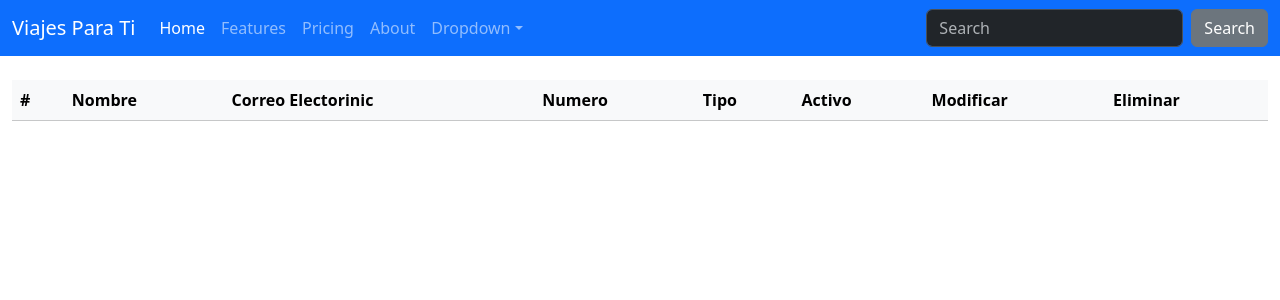
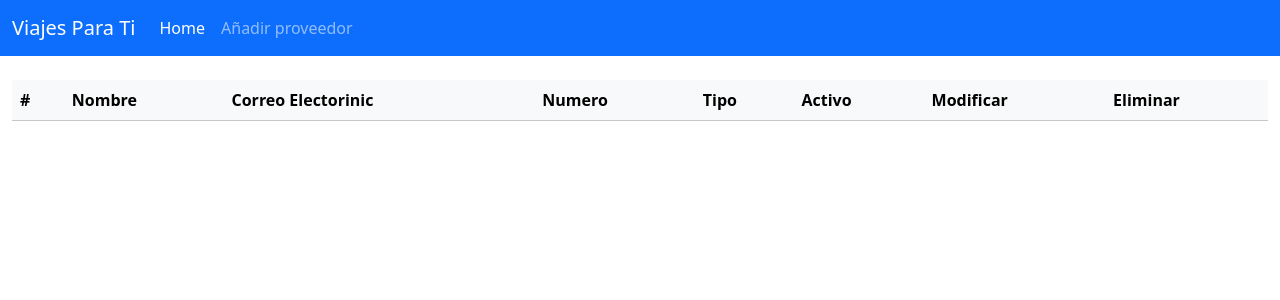
Before and after one commit to adil-zero-one/proveedores-symfony-viajespti, a Symfony app: template templates/proveedores/index.html.twig in a window 1280 px wide. Shown: the top 300 px of the page. Run offline with Twig, Linux system fonts and the light colour scheme; the template is opened without the code that fills it, so the values that code supplies are empty; some libraries are stand-ins or nearby versions.

Commit message:
Creacion del edit y el new -> file/controller, retoces en el index, navbar, entity y el form

```diff
--- a/templates/partials/navbar.html.twig
+++ b/templates/partials/navbar.html.twig
@@ -1,41 +1,21 @@
-
 <nav class="navbar navbar-expand-lg bg-primary" data-bs-theme="dark">
   <div class="container-fluid">
-    <a class="navbar-brand" href="#">Viajes Para Ti</a>
-    <button class="navbar-toggler" type="button" data-bs-toggle="collapse" data-bs-target="#navbarColor01" aria-controls="navbarColor01" aria-expanded="false" aria-label="Toggle navigation">
+    <a class="navbar-brand" href="{{path('listado_proveedores')}}">Viajes Para Ti</a>
+    <button class="navbar-toggler" type="button" data-bs-toggle="collapse" data-bs-target="#navbarColor01"
+      aria-controls="navbarColor01" aria-expanded="false" aria-label="Toggle navigation">
       <span class="navbar-toggler-icon"></span>
     </button>
     <div class="collapse navbar-collapse" id="navbarColor01">
       <ul class="navbar-nav me-auto">
         <li class="nav-item">
-          <a class="nav-link active" href="#">Home
+          <a class="nav-link active" href="{{path('listado_proveedores')}}">Home
             <span class="visually-hidden">(current)</span>
           </a>
         </li>
         <li class="nav-item">
-          <a class="nav-link" href="#">Features</a>
+          <a class="nav-link" href="{{ path('nuevo_proveedor') }}">Añadir proveedor</a>
         </li>
-        <li class="nav-item">
-          <a class="nav-link" href="#">Pricing</a>
-        </li>
-        <li class="nav-item">
-          <a class="nav-link" href="#">About</a>
-        </li>
-        <li class="nav-item dropdown">
-          <a class="nav-link dropdown-toggle" data-bs-toggle="dropdown" href="#" role="button" aria-haspopup="true" aria-expanded="false">Dropdown</a>
-          <div class="dropdown-menu">
-            <a class="dropdown-item" href="#">Action</a>
-            <a class="dropdown-item" href="#">Another action</a>
-            <a class="dropdown-item" href="#">Something else here</a>
-            <div class="dropdown-divider"></div>
-            <a class="dropdown-item" href="#">Separated link</a>
-          </div>
-        </li>
-      </ul>
-      <form class="d-flex">
-        <input class="form-control me-sm-2" type="search" placeholder="Search">
-        <button class="btn btn-secondary my-2 my-sm-0" type="submit">Search</button>
-      </form>
+
     </div>
   </div>
 </nav>
--- a/templates/proveedores/index.html.twig
+++ b/templates/proveedores/index.html.twig
@@ -8,6 +8,10 @@
 </div>
 {% endfor %}
 
+{% for message in app.flashes('nuevoProveedor') %}
+<div class="alert alert-success text-center mt-4">{{ message }}</div>
+{% endfor %}
+
 {# este index esta repartido en tablas para desktop y cartas para mobiles
 tenia la tabla hecha al principio y estaba explorando algo mejor
 iba a hacer carta con numeros 1 - 2 - 3 en un cuadro y despues hacer una ruta
@@ -16,6 +20,8 @@
 he decidido poner dos versiones para no borar las cartas que me han gustado tambien al final.
 las cartas al final son simples, creo que en una version de movil ira mejor, todo accesible
 con una mano #}
+
+
 
 {# tabla para desktop #}
 
@@ -42,48 +48,19 @@
 				<td>{{ proveedor.email }}</td>
 				<td>{{ proveedor.telefono }}</td>
 				<td>{{ proveedor.tipoProveedor }}</td>
-				<td>{% if proveedor.activo %} si {% else %}
+				<td class="{{proveedor.activo? 'text-success' : 'text-danger'}}">{% if proveedor.activo %} si {% else %}
 					no
 					{% endif %}
 				</td>
 				<td>
-					<div class="btn btn-warning">
-						modificar</div>
+					<a href="{{ path('modificar_proveedor', {id: proveedor.id}) }}" class="btn btn-warning ">
+						Modificar
+					</a>
 				</td>
 				<td>
-					{# voy a re utilizar un modal que usé en mi ultimo proyecto
-					pero de laravel, cambiare un par de cosas para que lo acepta symfony #}
+
 					<button class="btn btn-danger" data-bs-toggle="modal"
 						data-bs-target="#modal{{ proveedor.id }}">Borrar</button>
-
-					<!-- Modal -->
-					<div class="modal fade" id="modal{{ proveedor.id }}" tabindex="-1"
-						aria-labelledby="modalLabel{{ proveedor.id }}" aria-hidden="true">
-						<div class="modal-dialog modal-dialog-centered">
-							<div class="modal-content">
-								<div class="modal-header">
-									<h1 class="modal-title fs-5 text-danger" id="modalLabel{{ proveedor.id }}">
-										Atencion!!</h1>
-									<button type="button" class="btn-close" data-bs-dismiss="modal"
-										aria-label="Close"></button>
-								</div>
-								<div class="modal-body">
-									Estas a punto de borrar el proveedor {{ proveedor.nombre }}
-								</div>
-								<div class="modal-footer">
-									<button type="button" class="btn btn-secondary"
-										data-bs-dismiss="modal">Close</button>
-									<form action="{{ path('borrar_proveedor', {id: proveedor.id}) }}" method="POST">
-										{# concatenacions symfony -> delete4 #}
-										<input type="hidden" name="_token"
-											value="{{csrf_token('delete' ~ proveedor.id)}}">
-										<button type="submit" class="btn btn-danger">Borrar</button>
-									</form>
-								</div>
-							</div>
-						</div>
-					</div>
-
 				</td>
 
 			</tr>
@@ -97,52 +74,30 @@
 
 	<div class="row m-3 g-3 text-center d-md-none">
 		{% for proveedor in proveedores %}
-		<div class="col-12 col-sm-6 p-2 p-2">
+		<div class="col-12 col-sm-6 p-2">
 			<div class="border rounded p-3 h-100 shadow-sm">
 				<h5 class="text-muted text-center">
 					<div class="border border-dark">{{ loop.index }}</div>
 				</h5>
 				<h5 class="fw-bold">{{ proveedor.nombre }}</h5>
-				<p class="fw-bold">Correo: {{ proveedor.email }}</p>
-				<p class="fw-bold">Telefono: {{ proveedor.telefono }}</p>
-				<p class="fw-bold">Tipo: {{ proveedor.tipoProveedor }}</p>
-				<p class="fw-bold">Activo: {% if proveedor.activo %} si {% else %}
+				<p> <span class="fw-bold">Correo: </span> {{ proveedor.email }}</p>
+				<p><span class="fw-bold">Telefono:</span> {{ proveedor.telefono }}</p>
+				<p> <span class="fw-bold">Tipo:</span> {{ proveedor.tipoProveedor }}</p>
+				<p> <span class="fw-bold">Activo:</span> <span
+						class="{{proveedor.activo ? 'text-success' : 'text-danger' }}">{% if proveedor.activo %} si {%
+						else %}
 						no
-					{% endif %}</p>
+						{% endif %}</span> </p>
 				<div class="row g-2 mt-auto">
 					<div class="col-6">
-						<button class="btn btn-warning w-100">Modificar</button>
+						<a href="{{ path('modificar_proveedor', {id: proveedor.id}) }}" class="btn btn-warning w-100">
+							Modificar
+						</a>
 					</div>
 					<div class="col-6">
 						<button class="btn btn-danger w-100" data-bs-toggle="modal"
 							data-bs-target="#modal{{ proveedor.id }}">Borrar</button>
-						<!-- Modal -->
-						<div class="modal fade" id="modal{{ proveedor.id }}" tabindex="-1"
-							aria-labelledby="modalLabel{{ proveedor.id }}" aria-hidden="true">
-							<div class="modal-dialog modal-dialog-centered">
-								<div class="modal-content">
-									<div class="modal-header">
-										<h1 class="modal-title fs-5 text-danger" id="modalLabel{{ proveedor.id }}">
-											Atencion!!</h1>
-										<button type="button" class="btn-close" data-bs-dismiss="modal"
-											aria-label="Close"></button>
-									</div>
-									<div class="modal-body">
-										Estas a punto de borrar el proveedor {{ proveedor.nombre }}
-									</div>
-									<div class="modal-footer">
-										<button type="button" class="btn btn-secondary"
-											data-bs-dismiss="modal">Close</button>
-										<form action="{{ path('borrar_proveedor', {id: proveedor.id}) }}" method="POST">
-											{# concatenacions symfony -> delete4 #}
-											<input type="hidden" name="_token"
-												value="{{csrf_token('delete' ~ proveedor.id)}}">
-											<button type="submit" class="btn btn-danger">Borrar</button>
-										</form>
-									</div>
-								</div>
-							</div>
-						</div>
+
 					</div>
 				</div>
 			</div>
@@ -151,4 +106,34 @@
 	</div>
 </div>
 
+{# voy a re utilizar un modal que usé en mi ultimo proyecto
+pero de laravel, cambiare un par de cosas para que lo acepta symfony #}
+
+{% for proveedor in proveedores %}
+{# Modal #}
+<div class="modal fade" id="modal{{ proveedor.id }}" tabindex="-1" aria-labelledby="modalLabel{{ proveedor.id }}"
+	aria-hidden="true">
+	<div class="modal-dialog modal-dialog-centered">
+		<div class="modal-content">
+			<div class="modal-header">
+				<h1 class="modal-title fs-5 text-danger" id="modalLabel{{ proveedor.id }}">
+					Atencion!!</h1>
+				<button type="button" class="btn-close" data-bs-dismiss="modal" aria-label="Close"></button>
+			</div>
+			<div class="modal-body">
+				Estas a punto de borrar el proveedor {{ proveedor.nombre }}
+			</div>
+			<div class="modal-footer">
+				<button type="button" class="btn btn-secondary" data-bs-dismiss="modal">Cierra</button>
+				<form action="{{ path('borrar_proveedor', {id: proveedor.id}) }}" method="POST">
+					{# concatenacions symfony -> delete4 #}
+					<input type="hidden" name="_token" value="{{csrf_token('delete' ~ proveedor.id)}}">
+					<button type="submit" class="btn btn-danger">Borrar</button>
+				</form>
+			</div>
+		</div>
+	</div>
+</div>
+{% endfor %}
+
 {% endblock %}
```
Also changed, not shown: src/Controller/ProveedoresController.php (+62 -4 lines), src/Entity/Proveedor.php (+8 -2 lines), src/Form/ProveedorFormType.php (+8 -3 lines), templates/proveedores/edit.html.twig (added, +28 -0 lines), templates/proveedores/new.html.twig (added, +61 -0 lines). Lines whose indentation alone changed are shown as unchanged.
